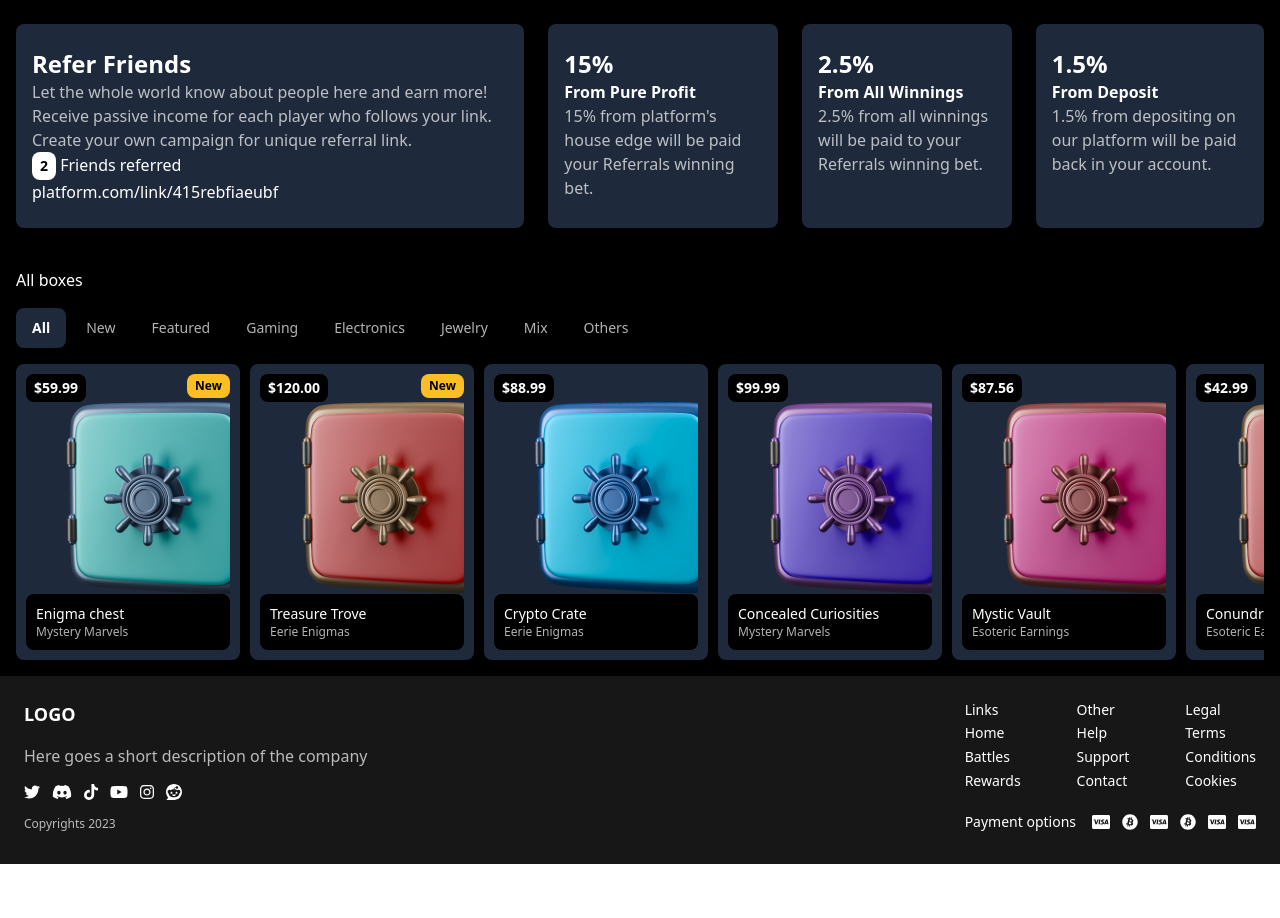
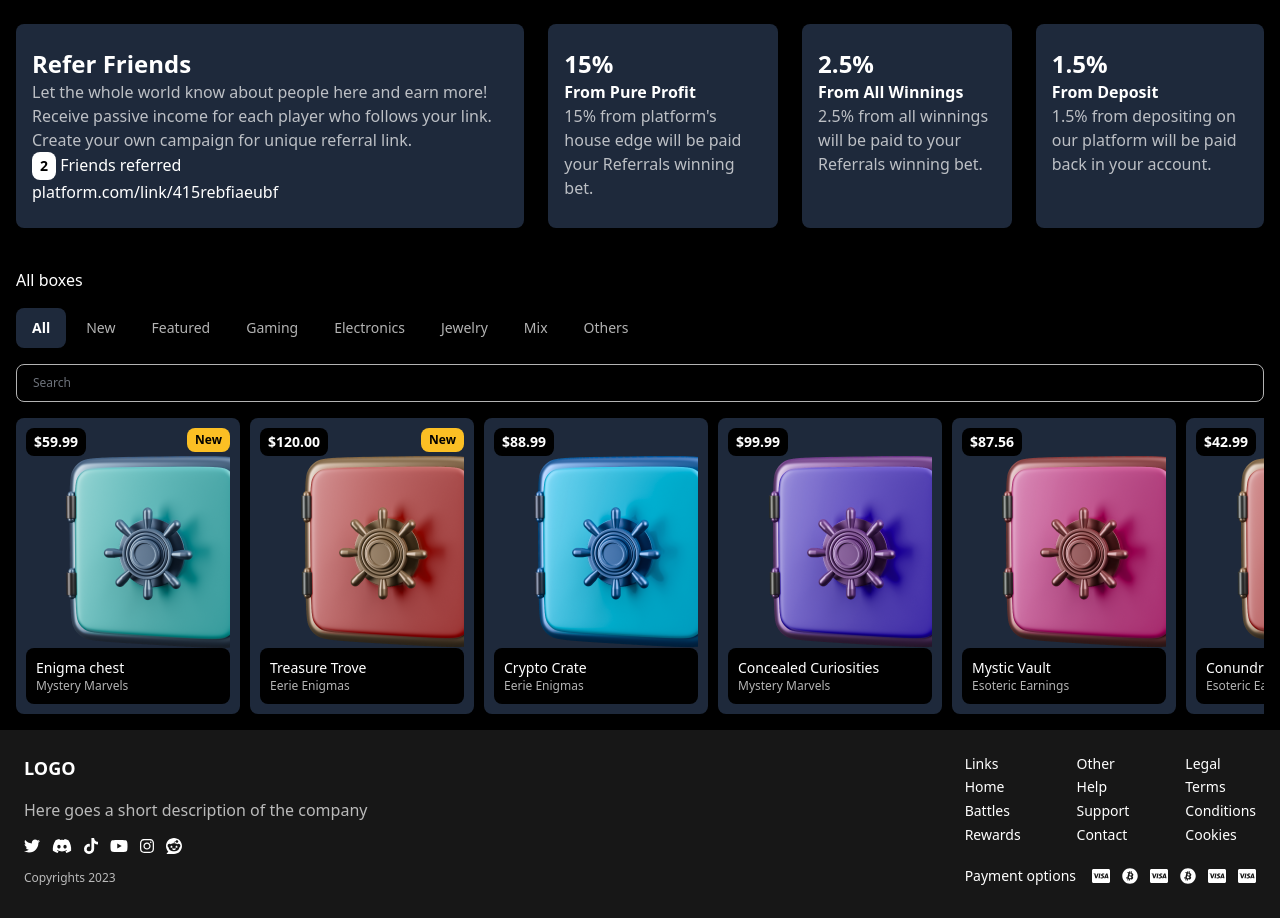
Before and after one commit to juandelacruz23/infinitro-assessment, a React (Vite) app: page / in a window 1280 px wide. Before the commit the page ends 864 px from the top, so only its background shows below. Built offline with nearby package versions, Linux system fonts and the light colour scheme.

Commit message:
Add search input

```diff
--- a/src/Landing/BoxSearch.tsx
+++ b/src/Landing/BoxSearch.tsx
@@ -2,6 +2,7 @@ import { useState } from "react";
 import BoxCard from "../common/BoxCard/BoxCard";
 import TagButton from "../common/TagButton";
 import { allBoxes } from "../data/boxes";
+import SearchInput from "../common/SearchInput";
 
 const tags = [
   "all",
@@ -31,6 +32,7 @@ const BoxSearch = () => {
           </TagButton>
         ))}
       </div>
+      <SearchInput />
       <div className="flex overflow-auto gap-2.5">
         {allBoxes.map((box, i) => (
           <BoxCard {...box} key={i} />
--- a/src/common/SearchInput.tsx
+++ b/src/common/SearchInput.tsx
@@ -1,7 +1,11 @@
-import React from "react";
-
 const SearchInput = () => {
-  return <div></div>;
+  return (
+    <input
+      className="rounded-lg text-xs py-2.5 px-4 bg-inherit border-white border opacity-70"
+      placeholder="Search"
+      type="text"
+    />
+  );
 };
 
 export default SearchInput;
```
